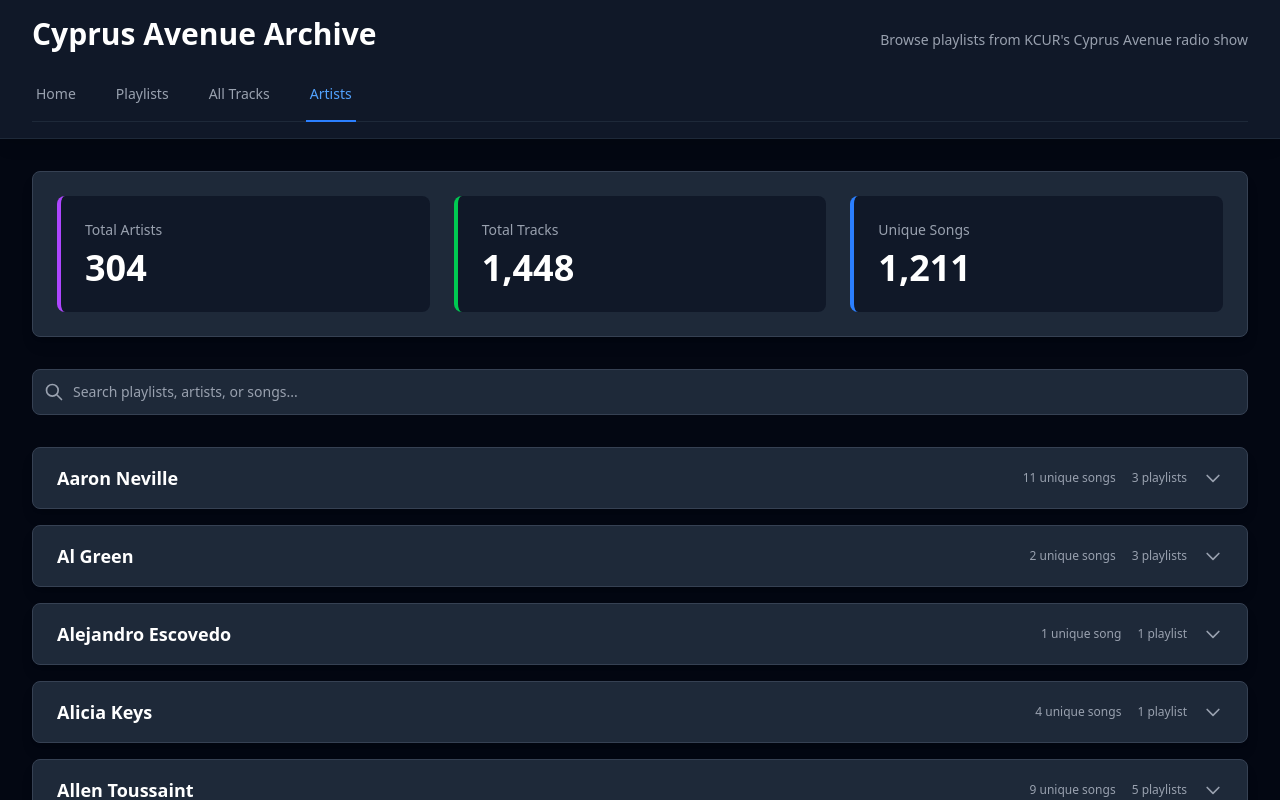
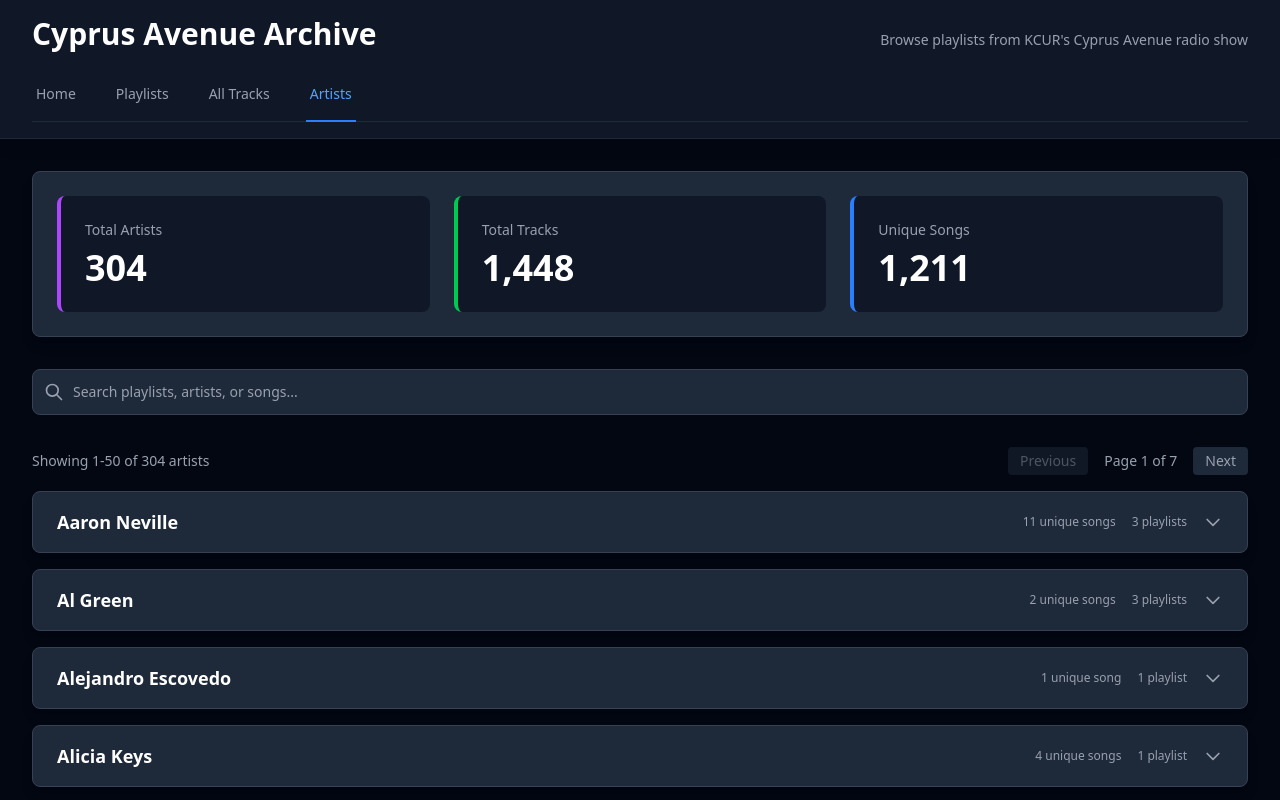
Before and after one commit to riebschlager/cyprus-avenue, a Vue app in the folder web/: page /artists in a window 1280 px wide. Shown: the top 800 px of the page. Built offline with nearby package versions, Linux system fonts and the light colour scheme.

Commit message:
add pagination

```diff
--- a/web/src/components/ArtistsView.vue
+++ b/web/src/components/ArtistsView.vue
@@ -1,5 +1,5 @@
 <script setup lang="ts">
-import { ref, watch } from 'vue'
+import { ref, watch, computed } from 'vue'
 import { useRouter } from 'vue-router'
 import { useArtists, type Artist } from '../composables/useArtists'
 import type { Playlist } from '../types/playlist'
@@ -16,15 +16,48 @@ const router = useRouter()
 const { searchQuery, filteredArtists } = useArtists(props.playlists)
 const expandedArtistIndex = ref<number | null>(null)
 
+// Pagination
+const itemsPerPage = 50
+const currentPage = ref(1)
+
+const totalArtists = computed(() => filteredArtists.value.length)
+const totalPages = computed(() => Math.ceil(totalArtists.value / itemsPerPage))
+
+const paginatedArtists = computed(() => {
+  const start = (currentPage.value - 1) * itemsPerPage
+  const end = start + itemsPerPage
+  return filteredArtists.value.slice(start, end)
+})
+
+const displayedRange = computed(() => {
+  const start = (currentPage.value - 1) * itemsPerPage + 1
+  const end = Math.min(currentPage.value * itemsPerPage, totalArtists.value)
+  if (totalArtists.value === 0) return '0'
+  return `${start}-${end}`
+})
+
+const changePage = (page: number) => {
+  if (page >= 1 && page <= totalPages.value) {
+    currentPage.value = page
+    window.scrollTo({ top: 0, behavior: 'smooth' })
+  }
+}
+
 // Watch for auto-expand artist from URL
 watch(() => props.autoExpandArtist, (artist) => {
   if (artist) {
     const index = filteredArtists.value.findIndex(a => a.name === artist.name)
     if (index !== -1) {
       expandedArtistIndex.value = index
+      currentPage.value = Math.floor(index / itemsPerPage) + 1
     }
   }
 }, { immediate: true })
+
+// Reset to first page when search changes
+watch(searchQuery, () => {
+  currentPage.value = 1
+})
 
 const toggleArtist = (index: number) => {
   const wasExpanded = expandedArtistIndex.value === index
@@ -80,13 +113,63 @@ const toggleArtist = (index: number) => {
         <p class="text-gray-400">No artists found matching your search.</p>
       </div>
 
-      <ArtistCard
-        v-for="(artist, index) in filteredArtists"
-        :key="artist.name"
-        :artist="artist"
-        :is-expanded="expandedArtistIndex === index"
-        @toggle="toggleArtist(index)"
-      />
+      <div v-else>
+        <div class="flex items-center justify-between text-sm text-gray-400 mb-4">
+          <p>
+            Showing {{ displayedRange }} of {{ totalArtists.toLocaleString() }} artists
+          </p>
+
+          <!-- Pagination Controls (Top) -->
+          <div v-if="totalPages > 1" class="flex gap-2">
+            <button
+              @click="changePage(currentPage - 1)"
+              :disabled="currentPage === 1"
+              class="px-3 py-1 rounded bg-gray-800 hover:bg-gray-700 disabled:opacity-50 disabled:cursor-not-allowed transition-colors"
+            >
+              Previous
+            </button>
+            <span class="px-2 py-1">Page {{ currentPage }} of {{ totalPages }}</span>
+            <button
+              @click="changePage(currentPage + 1)"
+              :disabled="currentPage === totalPages"
+              class="px-3 py-1 rounded bg-gray-800 hover:bg-gray-700 disabled:opacity-50 disabled:cursor-not-allowed transition-colors"
+            >
+              Next
+            </button>
+          </div>
+        </div>
+
+        <div class="space-y-4">
+          <ArtistCard
+            v-for="(artist, i) in paginatedArtists"
+            :key="artist.name"
+            :artist="artist"
+            :is-expanded="expandedArtistIndex === ((currentPage - 1) * itemsPerPage + i)"
+            @toggle="toggleArtist((currentPage - 1) * itemsPerPage + i)"
+          />
+        </div>
+
+        <!-- Pagination Controls (Bottom) -->
+        <div v-if="totalPages > 1" class="mt-6 flex justify-center gap-2 text-sm text-gray-400">
+          <button
+            @click="changePage(currentPage - 1)"
+            :disabled="currentPage === 1"
+            class="px-4 py-2 rounded bg-gray-800 hover:bg-gray-700 disabled:opacity-50 disabled:cursor-not-allowed transition-colors"
+          >
+            Previous
+          </button>
+          <div class="flex items-center px-2">
+            Page {{ currentPage }} of {{ totalPages }}
+          </div>
+          <button
+            @click="changePage(currentPage + 1)"
+            :disabled="currentPage === totalPages"
+            class="px-4 py-2 rounded bg-gray-800 hover:bg-gray-700 disabled:opacity-50 disabled:cursor-not-allowed transition-colors"
+          >
+            Next
+          </button>
+        </div>
+      </div>
     </div>
   </div>
 </template>
--- a/web/src/components/PlaylistList.vue
+++ b/web/src/components/PlaylistList.vue
@@ -1,5 +1,5 @@
 <script setup lang="ts">
-import { ref, watch } from 'vue'
+import { ref, watch, computed } from 'vue'
 import { useRouter } from 'vue-router'
 import type { Playlist } from '../types/playlist'
 import PlaylistCard from './PlaylistCard.vue'
@@ -14,12 +14,49 @@ const props = defineProps<{
 const router = useRouter()
 const expandedPlaylist = ref<string | null>(null)
 
+// Pagination
+const itemsPerPage = 50
+const currentPage = ref(1)
+
+const totalPlaylists = computed(() => props.playlists.length)
+const totalPages = computed(() => Math.ceil(totalPlaylists.value / itemsPerPage))
+
+const paginatedPlaylists = computed(() => {
+  const start = (currentPage.value - 1) * itemsPerPage
+  const end = start + itemsPerPage
+  return props.playlists.slice(start, end)
+})
+
+const displayedRange = computed(() => {
+  const start = (currentPage.value - 1) * itemsPerPage + 1
+  const end = Math.min(currentPage.value * itemsPerPage, totalPlaylists.value)
+  if (totalPlaylists.value === 0) return '0'
+  return `${start}-${end}`
+})
+
+const changePage = (page: number) => {
+  if (page >= 1 && page <= totalPages.value) {
+    currentPage.value = page
+    window.scrollTo({ top: 0, behavior: 'smooth' })
+  }
+}
+
 // Watch for auto-expand playlist from URL
 watch(() => props.autoExpandPlaylist, (playlist) => {
   if (playlist) {
     expandedPlaylist.value = playlist.date
+    // Calculate which page this playlist is on
+    const index = props.playlists.findIndex(p => p.date === playlist.date)
+    if (index !== -1) {
+      currentPage.value = Math.floor(index / itemsPerPage) + 1
+    }
   }
 }, { immediate: true })
+
+// Reset to first page when search changes
+watch(() => props.searchQuery, () => {
+  currentPage.value = 1
+})
 
 const togglePlaylist = (date: string) => {
   const wasExpanded = expandedPlaylist.value === date
@@ -53,13 +90,34 @@ const togglePlaylist = (date: string) => {
     </div>
 
     <div v-else class="space-y-4">
-      <p class="text-sm text-gray-600">
-        Showing {{ playlists.length }} playlist{{ playlists.length === 1 ? '' : 's' }}
-      </p>
+      <div class="flex items-center justify-between text-sm text-gray-600">
+        <p>
+          Showing {{ displayedRange }} of {{ playlists.length }} playlist{{ playlists.length === 1 ? '' : 's' }}
+        </p>
+
+        <!-- Pagination Controls (Top) -->
+        <div v-if="totalPages > 1" class="flex gap-2">
+          <button
+            @click="changePage(currentPage - 1)"
+            :disabled="currentPage === 1"
+            class="px-3 py-1 rounded bg-gray-200 hover:bg-gray-300 disabled:opacity-50 disabled:cursor-not-allowed transition-colors text-gray-800"
+          >
+            Previous
+          </button>
+          <span class="px-2 py-1 text-gray-600">Page {{ currentPage }} of {{ totalPages }}</span>
+          <button
+            @click="changePage(currentPage + 1)"
+            :disabled="currentPage === totalPages"
+            class="px-3 py-1 rounded bg-gray-200 hover:bg-gray-300 disabled:opacity-50 disabled:cursor-not-allowed transition-colors text-gray-800"
+          >
+            Next
+          </button>
+        </div>
+      </div>
 
       <div class="space-y-3">
         <PlaylistCard
-          v-for="playlist in playlists"
+          v-for="playlist in paginatedPlaylists"
           :key="playlist.date"
           :playlist="playlist"
           :is-expanded="expandedPlaylist === playlist.date"
@@ -67,6 +125,27 @@ const togglePlaylist = (date: string) => {
           @toggle="togglePlaylist(playlist.date)"
         />
       </div>
+
+      <!-- Pagination Controls (Bottom) -->
+      <div v-if="totalPages > 1" class="mt-6 flex justify-center gap-2 text-sm">
+        <button
+          @click="changePage(currentPage - 1)"
+          :disabled="currentPage === 1"
+          class="px-4 py-2 rounded bg-gray-200 hover:bg-gray-300 disabled:opacity-50 disabled:cursor-not-allowed transition-colors text-gray-800"
+        >
+          Previous
+        </button>
+        <div class="flex items-center px-2 text-gray-600">
+          Page {{ currentPage }} of {{ totalPages }}
+        </div>
+        <button
+          @click="changePage(currentPage + 1)"
+          :disabled="currentPage === totalPages"
+          class="px-4 py-2 rounded bg-gray-200 hover:bg-gray-300 disabled:opacity-50 disabled:cursor-not-allowed transition-colors text-gray-800"
+        >
+          Next
+        </button>
+      </div>
     </div>
   </div>
 </template>
--- a/web/src/components/TracksView.vue
+++ b/web/src/components/TracksView.vue
@@ -1,5 +1,5 @@
 <script setup lang="ts">
-import { computed } from 'vue'
+import { computed, ref, watch } from 'vue'
 import type { Playlist } from '../types/playlist'
 import { useTracks } from '../composables/useTracks'
 import SearchBar from './SearchBar.vue'
@@ -11,7 +11,37 @@ const props = defineProps<{
 
 const { searchQuery, sortField, sortDirection, sortedTracks, setSortField } = useTracks(props.playlists)
 
+// Pagination
+const itemsPerPage = 50
+const currentPage = ref(1)
+
 const totalTracks = computed(() => sortedTracks.value.length)
+const totalPages = computed(() => Math.ceil(totalTracks.value / itemsPerPage))
+
+const paginatedTracks = computed(() => {
+  const start = (currentPage.value - 1) * itemsPerPage
+  const end = start + itemsPerPage
+  return sortedTracks.value.slice(start, end)
+})
+
+const displayedRange = computed(() => {
+  const start = (currentPage.value - 1) * itemsPerPage + 1
+  const end = Math.min(currentPage.value * itemsPerPage, totalTracks.value)
+  if (totalTracks.value === 0) return '0'
+  return `${start}-${end}`
+})
+
+const changePage = (page: number) => {
+  if (page >= 1 && page <= totalPages.value) {
+    currentPage.value = page
+    window.scrollTo({ top: 0, behavior: 'smooth' })
+  }
+}
+
+// Reset to first page when search or sort changes
+watch([searchQuery, sortField, sortDirection], () => {
+  currentPage.value = 1
+})
 </script>
 
 <template>
@@ -27,15 +57,57 @@ const totalTracks = computed(() => sortedTracks.value.length)
       <SearchBar v-model="searchQuery" />
     </div>
 
-    <div class="mb-4 text-sm text-gray-400">
-      Showing {{ sortedTracks.length.toLocaleString() }} track{{ sortedTracks.length === 1 ? '' : 's' }}
+    <div class="mb-4 flex items-center justify-between text-sm text-gray-400">
+      <div>
+        Showing {{ displayedRange }} of {{ totalTracks.toLocaleString() }} tracks
+      </div>
+
+      <!-- Pagination Controls (Top) -->
+      <div v-if="totalPages > 1" class="flex gap-2">
+        <button
+          @click="changePage(currentPage - 1)"
+          :disabled="currentPage === 1"
+          class="px-3 py-1 rounded bg-gray-800 hover:bg-gray-700 disabled:opacity-50 disabled:cursor-not-allowed transition-colors"
+        >
+          Previous
+        </button>
+        <span class="px-2 py-1">Page {{ currentPage }} of {{ totalPages }}</span>
+        <button
+          @click="changePage(currentPage + 1)"
+          :disabled="currentPage === totalPages"
+          class="px-3 py-1 rounded bg-gray-800 hover:bg-gray-700 disabled:opacity-50 disabled:cursor-not-allowed transition-colors"
+        >
+          Next
+        </button>
+      </div>
     </div>
 
     <TracksTable
-      :tracks="sortedTracks"
+      :tracks="paginatedTracks"
       :sort-field="sortField"
       :sort-direction="sortDirection"
       @sort="setSortField"
     />
+
+    <!-- Pagination Controls (Bottom) -->
+    <div v-if="totalPages > 1" class="mt-6 flex justify-center gap-2 text-sm text-gray-400">
+      <button
+        @click="changePage(currentPage - 1)"
+        :disabled="currentPage === 1"
+        class="px-4 py-2 rounded bg-gray-800 hover:bg-gray-700 disabled:opacity-50 disabled:cursor-not-allowed transition-colors"
+      >
+        Previous
+      </button>
+      <div class="flex items-center px-2">
+        Page {{ currentPage }} of {{ totalPages }}
+      </div>
+      <button
+        @click="changePage(currentPage + 1)"
+        :disabled="currentPage === totalPages"
+        class="px-4 py-2 rounded bg-gray-800 hover:bg-gray-700 disabled:opacity-50 disabled:cursor-not-allowed transition-colors"
+      >
+        Next
+      </button>
+    </div>
   </div>
 </template>
```
